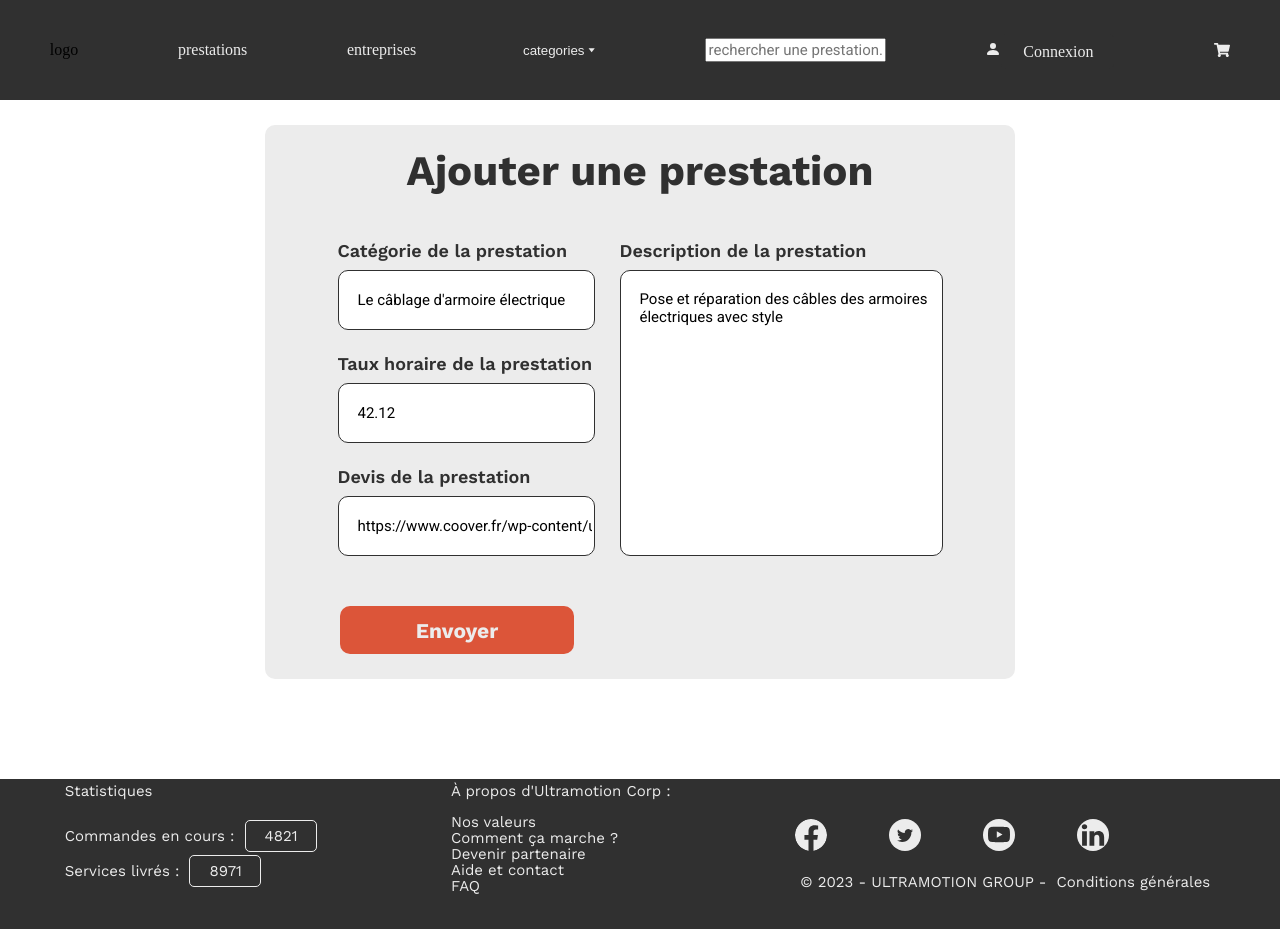
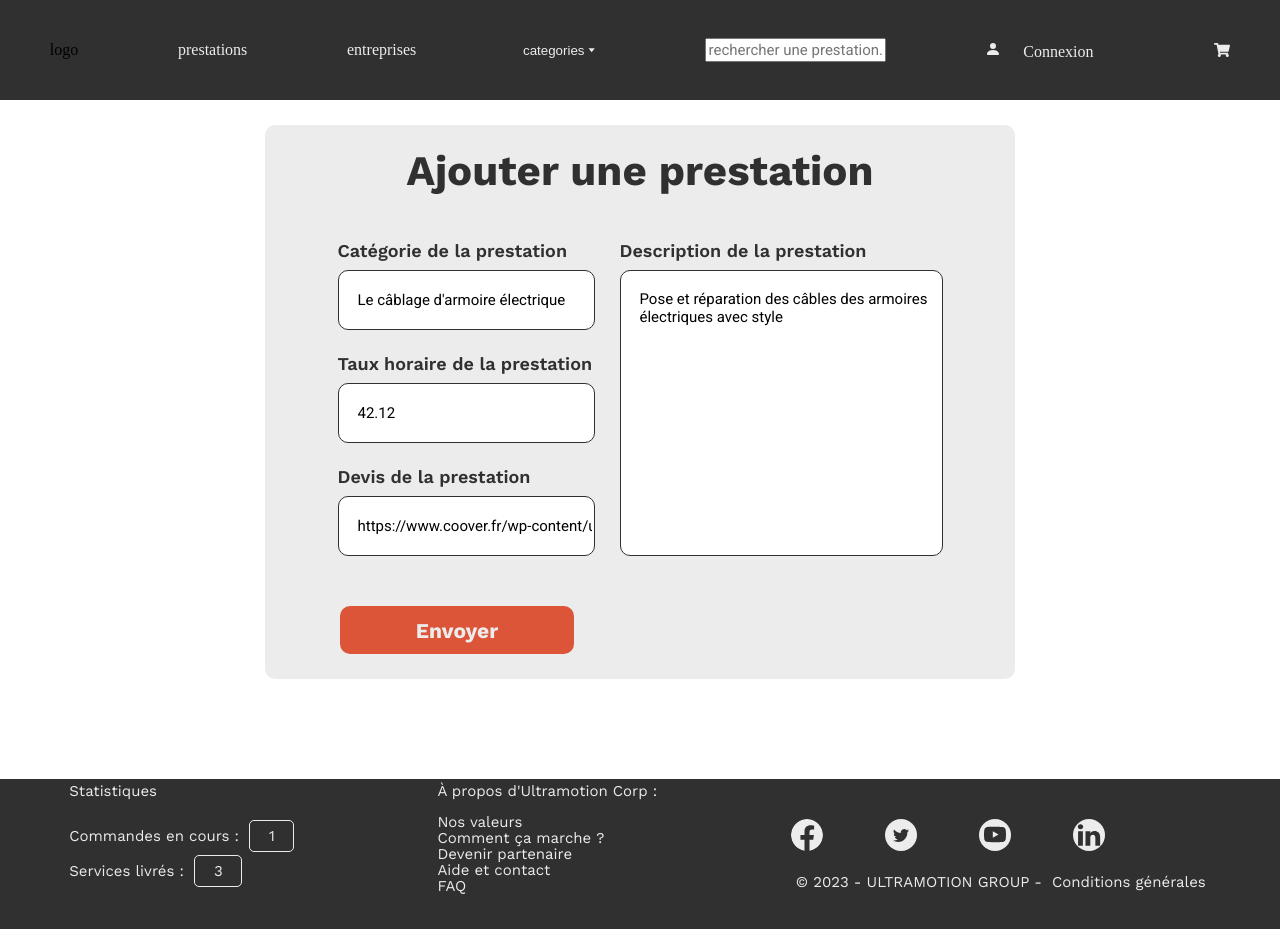
Before and after one commit to robinhotton/projet-fil-rouge_ib-formation, a React (Create React App) app: page /edit/1 in a window 1280 px wide. Built offline with nearby package versions, Linux system fonts and the light colour scheme; data requests are answered from the project's data file.

Commit message:
feat: add logic router :sparkles:

```diff
--- a/src/commons/Footer/Footer.tsx
+++ b/src/commons/Footer/Footer.tsx
@@ -1,7 +1,10 @@
+import { useEffect, useState } from "react";
 import { BsFacebook } from "react-icons/bs";
 import { BsTwitter } from "react-icons/bs";
 import { BsYoutube } from "react-icons/bs";
 import { BsLinkedin } from "react-icons/bs";
+import Prestation from "../../models/Prestation";
+import PrestationService from "../../services/PrestationService";
 import "./Footer.scss";
 
 /**
@@ -9,15 +12,34 @@ import "./Footer.scss";
  * @returns affichage du footer
  */
 const Footer: React.FC = () => {
+  const [prestations, setPrestations] = useState<Prestation[]>([]);
+
+  useEffect(() => {
+    PrestationService.getAllPrestations().then((prestations) =>
+      setPrestations(prestations)
+    );
+  });
+
+  const prestationsTotales = (): number => {
+    return prestations.length;
+  };
+  const prestationsEnCours = (): number => {
+    return prestations.filter((prestation) => prestation.termine === false)
+      .length;
+  };
+  const prestationsTerminees = (): number => {
+    return prestations.filter((prestation) => prestation.termine === true)
+      .length;
+  };
   return (
     <footer>
       <div className="TopFooter">
         <p>Statistiques</p>
         <p>
-          Commandes en cours : <span>4821</span>
+          Commandes en cours : <span>{prestationsEnCours()}</span>
         </p>
         <p>
-          Services livrés : <span>8971</span>
+          Services livrés : <span>{prestationsTerminees()}</span>
         </p>
       </div>
 
--- a/src/data/db.json
+++ b/src/data/db.json
@@ -88,7 +88,7 @@
       "tauxHoraire": 96.3,
       "tempsPrestation": 70,
       "prixMateriel": 5000,
-      "termine": false,
+      "termine": true,
       "devis": "https://www.coover.fr/wp-content/uploads/2019/11/exemple-devis-gratuit.png",
       "evaluations": {
         "qualiteGlobale": 0,
```
